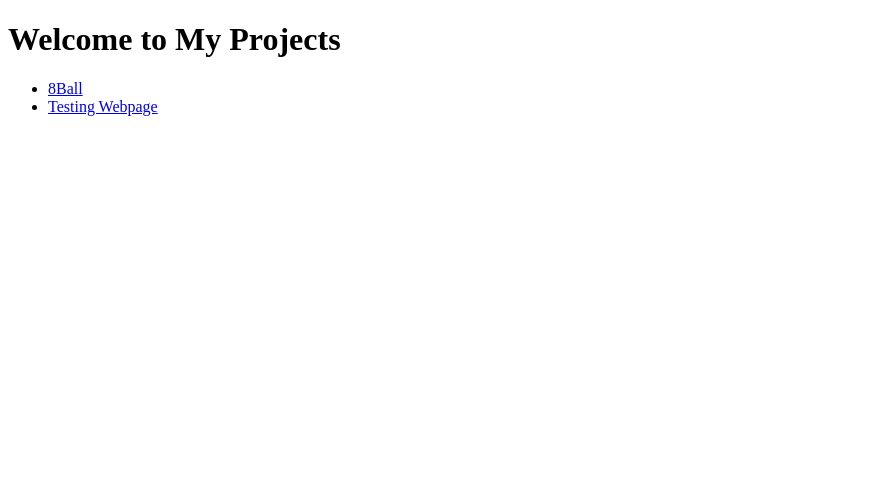
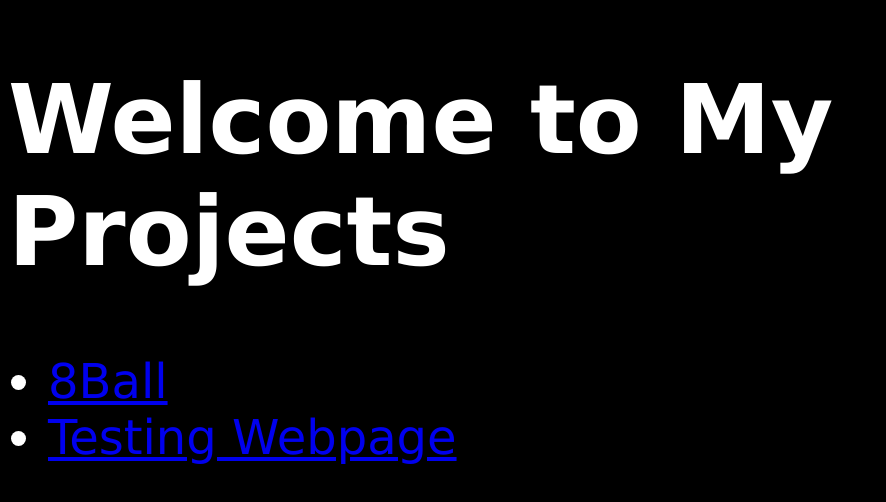
Before and after one commit to Lemon5de/lemon5de.github.io, a plain HTML site: page index.html in a window 1280 px wide. Shown: the whole page, without its empty margins (0-886 px from the left). Drawn offline with Linux system fonts and the light colour scheme.

Commit message:
Update index.html

```diff
--- a/index.html
+++ b/index.html
@@ -4,11 +4,13 @@
   <meta charset="UTF-8">
   <title>My Projects</title>
 </head>
-<body>
+<body bgcolor=black>
+  <font color=white face=verdana size=12>
   <h1>Welcome to My Projects</h1>
   <ul>
     <li><a href="/8ball/">8Ball</a></li>
     <li><a href="/testing/">Testing Webpage</a></li>
   </ul>
+  </font>
 </body>
 </html>
```
